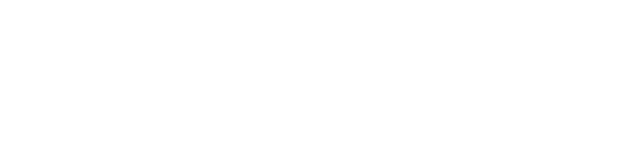
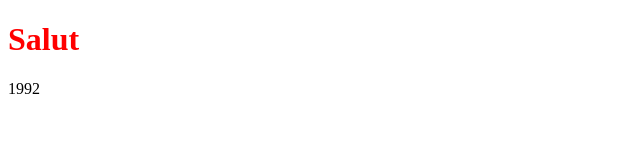
Before and after one commit to EgorkaMeau/egor_javascript_functions, a plain HTML site: page index.html in a window 1280 px wide. Shown: the whole page, without its empty margins (0-640 px from the left). Drawn offline with Linux system fonts and the light colour scheme.

Commit message:
horosjkjkh

```diff
--- a/JavaScript.js
+++ b/JavaScript.js
@@ -43,7 +43,7 @@
 // })
 
 const array = [
-    "lu1pa",
+    "lupa",
     "pupa",
     "ronalda",
     "pepsi",
@@ -59,3 +59,24 @@ if (el.includes("egor")) {
     console.log("netu")
 }
 })
+
+
+
+const tag_h1 = document.querySelector(".title")
+tag_h1.innerHTML = "Salut";
+tag_h1.style.color = "red";
+console.log(tag_h1);
+
+const boty_color = document.querySelector("body")
+
+// function color() {
+//     addEventListener("click", ()=> {
+//         boty_color.style.backgroundColor = "blue":
+//     })
+// }
+// color(tag_h1)
+
+const paragraf = document.createElement('p')
+paragraf.innerHTML = "1992"
+paragraf.className = "age"
+boty_color.appendChild(paragraf)
--- a/index.html
+++ b/index.html
@@ -8,6 +8,10 @@
     <title>Document</title>
 </head>
 <body>
+<h1 class="title"></h1>
+<div class="container"></div>
+
     <script src="JavaScript.js"></script>
+
 </body>
 </html>
```
